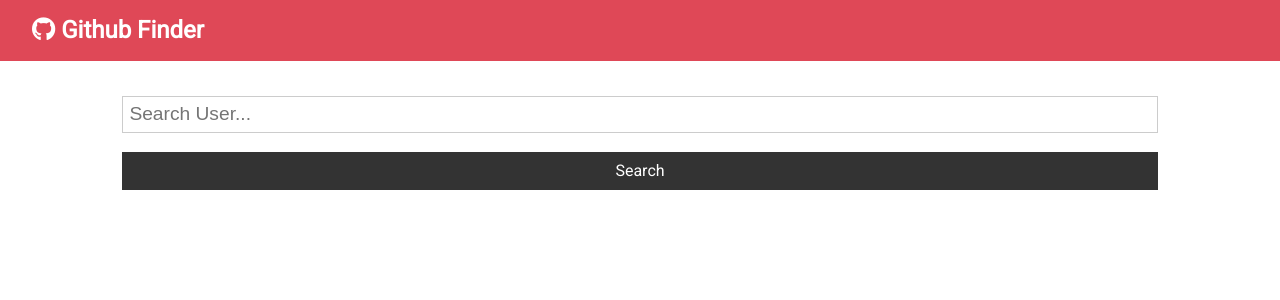
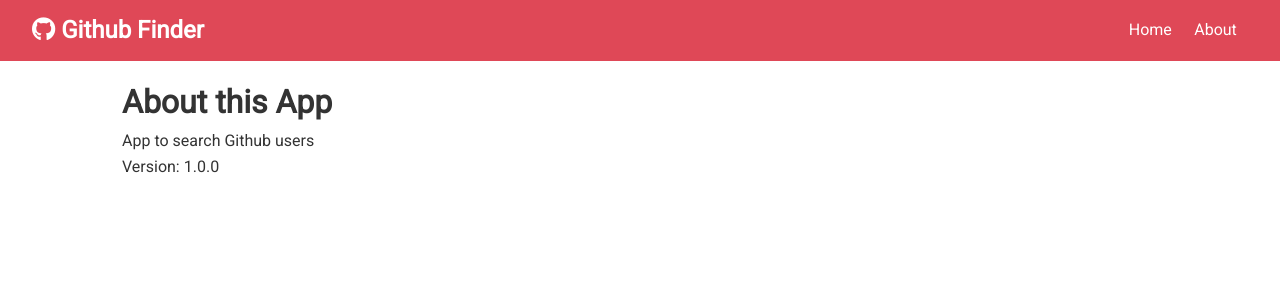
Before and after one commit to CodesWithAnkit/github-finder, a React (Create React App) app: page /about in a window 1280 px wide. Shown: the top 300 px of the page. Built offline with nearby package versions, Linux system fonts and the light colour scheme.

Commit message:
Intiated react router dom and make about us page

```diff
--- a/package.json
+++ b/package.json
@@ -6,6 +6,7 @@
     "axios": "^0.18.0",
     "react": "^16.10.2",
     "react-dom": "^16.10.2",
+    "react-router-dom": "^5.1.2",
     "react-scripts": "3.2.0"
   },
   "scripts": {
--- a/src/App.js
+++ b/src/App.js
@@ -1,8 +1,10 @@
-import React, { Component } from 'react';
+import React, { Component, Fragment } from 'react';
+import { BrowserRouter as Router, Switch, Route } from 'react-router-dom';
 import Navbar from './components/layout/NavBar';
 import Users from './components/users/Users';
 import Search from './components/users/Search';
 import Alert from './components/layout/alert';
+import About from './components/pages/About';
 import axios from 'axios';
 import './App.css';
 
@@ -43,10 +45,17 @@
   render() {
     const { users, loading } = this.state;
     return (
+      <Router>
         <div className='App'>
           <Navbar />
           <div className='container'>
             <Alert alert={this.state.alert} />
+            <Switch>
+              <Route
+                exact
+                path='/'
+                render={props => (
+                  <Fragment>
                     <Search
                       searchUsers={this.searchUsers}
                       clearUsers={this.clearUsers}
@@ -54,8 +63,14 @@
                       setAlert={this.setAlert}
                     />
                     <Users loading={loading} users={users} />
+                  </Fragment>
+                )}
+              />
+              <Route exact path='/about' component={About} />
+            </Switch>
           </div>
         </div>
+      </Router>
     );
   }
 }
--- a/src/components/layout/NavBar.js
+++ b/src/components/layout/NavBar.js
@@ -1,6 +1,6 @@
 import React from 'react';
 import PropTypes from 'prop-types';
-
+import { Link } from 'react-router-dom';
 const Navbar = ({ icon, title }) => {
   return (
     <nav className='navbar bg-primary'>
@@ -8,6 +8,14 @@
         <i className={icon} />
         {title}
       </h1>
+      <ul>
+        <li>
+          <Link to='/'>Home</Link>
+        </li>
+        <li>
+          <Link to='/about'>About</Link>
+        </li>
+      </ul>
     </nav>
   );
 };
--- /dev/null
+++ b/src/components/pages/About.js
@@ -0,0 +1,13 @@
+import React, { Fragment } from 'react';
+
+const About = () => {
+  return (
+    <Fragment>
+      <h1>About this App</h1>
+      <p>App to search Github users</p>
+      <p>Version: 1.0.0</p>
+    </Fragment>
+  );
+};
+
+export default About;
```
Also changed, not shown: 1 other file (tests, documents, lock files or other folders). Lines whose indentation alone changed are shown as unchanged.
